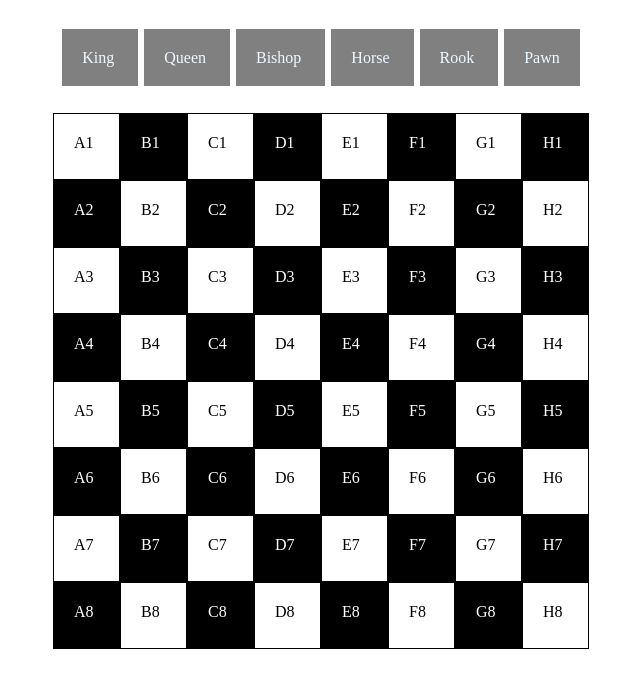
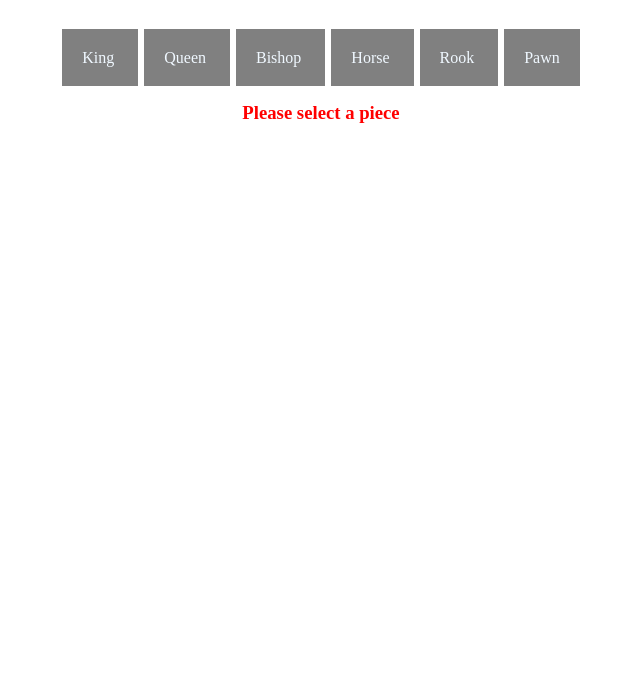
Before and after one commit to way2datta/chess, an Angular app in the folder chess-using-angular9/: page / in a window 1280 px wide. Shown: the top 688 px of the page, without its empty margins (319-959 px from the left). Built offline with nearby package versions, Linux system fonts and the light colour scheme.

Commit message:
Top level component is holding info about selected piece and showing and hiding of board

```diff
--- a/chess-using-angular9/src/app/app.component.html
+++ b/chess-using-angular9/src/app/app.component.html
@@ -1,5 +1,6 @@
 <div class="app">
-    <app-select-piece></app-select-piece>
+    <app-select-piece (messageEvent)="receiveMessage($event)"
+    [selectedPiece]="selectedPiece"></app-select-piece>
     <div class="separator"></div>
-    <app-board-view></app-board-view>
+    <app-board-view *ngIf="selectedPiece" ></app-board-view>
 </div>
--- a/chess-using-angular9/src/app/app.component.ts
+++ b/chess-using-angular9/src/app/app.component.ts
@@ -7,4 +7,9 @@ import { Component } from '@angular/core';
 })
 export class AppComponent {
   title = 'chess-using-angular9';
+  selectedPiece:any;
+  receiveMessage($event) {
+    this.selectedPiece = $event
+    console.log({"selectedPiece": this.selectedPiece});
+  }
 }
--- a/chess-using-angular9/src/app/board-view/board-view.component.scss
+++ b/chess-using-angular9/src/app/board-view/board-view.component.scss
@@ -1,7 +1,6 @@
 
 
    .chessboard{
-       margin: 30px;
        .board-row {
         display: flex;
         .cell {
--- a/chess-using-angular9/src/app/board-view/board-view.component.ts
+++ b/chess-using-angular9/src/app/board-view/board-view.component.ts
@@ -29,7 +29,6 @@ export class BoardViewComponent implements OnInit {
       cell: true,
       [initialCellClass]: true
     }
-    console.log({fileIndex, rankIndex,initialCellClass});
     return classes;
   }
 }
--- a/chess-using-angular9/src/app/select-piece/select-piece.component.html
+++ b/chess-using-angular9/src/app/select-piece/select-piece.component.html
@@ -1,8 +1,10 @@
 <ul class="pieces-list">
-    <li *ngFor="let piece of pieces"
-    (click)="onSelect(piece)"
-    [class.selected]="piece === selectedPiece"
-    >
+    <li *ngFor="let piece of pieces" (click)="onSelect(piece)" [class.selected]="piece === selectedPiece">
         {{piece.name}}
     </li>
 </ul>
+
+<div class="message">
+    <h3 *ngIf="!selectedPiece" class="error">Please select a piece</h3>
+    <h3 *ngIf="selectedPiece">You have selected: {{selectedPiece.name}}</h3>
+</div>
--- a/chess-using-angular9/src/app/select-piece/select-piece.component.scss
+++ b/chess-using-angular9/src/app/select-piece/select-piece.component.scss
@@ -1,4 +1,3 @@
-
 .pieces-list {
     list-style: none;
     padding: 0;
@@ -19,3 +18,12 @@
     }
 
 }
+
+.message {
+    font-weight: bolder;
+    display: flex;
+    justify-content: center;
+    .error{
+        color: #f00;
+    }
+}
--- a/chess-using-angular9/src/app/select-piece/select-piece.component.ts
+++ b/chess-using-angular9/src/app/select-piece/select-piece.component.ts
@@ -1,4 +1,4 @@
-import { Component, OnInit } from '@angular/core';
+import { Component, OnInit, Input, Output, EventEmitter } from '@angular/core';
 
 @Component({
   selector: 'app-select-piece',
@@ -8,13 +8,18 @@ import { Component, OnInit } from '@angular/core';
 export class SelectPieceComponent implements OnInit {
   constructor() { }
   pieces: any; // TODO: TS Debt
-  selectedPiece: any; // TODO: TS Debt
+  @Input() selectedPiece: any; // TODO: TS Debt
+  @Output() messageEvent = new EventEmitter<object>();
+
   ngOnInit(): void {
     this.pieces = getPieces();
   }
   onSelect(piece): void {
-    this.selectedPiece = piece;
-    console.log(piece);
+    this.onPieceSelected(piece);
+  }
+
+  onPieceSelected(selectedPiece) {
+    this.messageEvent.emit(selectedPiece)
   }
 }
 
```
Also changed, not shown: chess-using-angular9/src/app/app.component.scss (line endings or trailing spaces).
